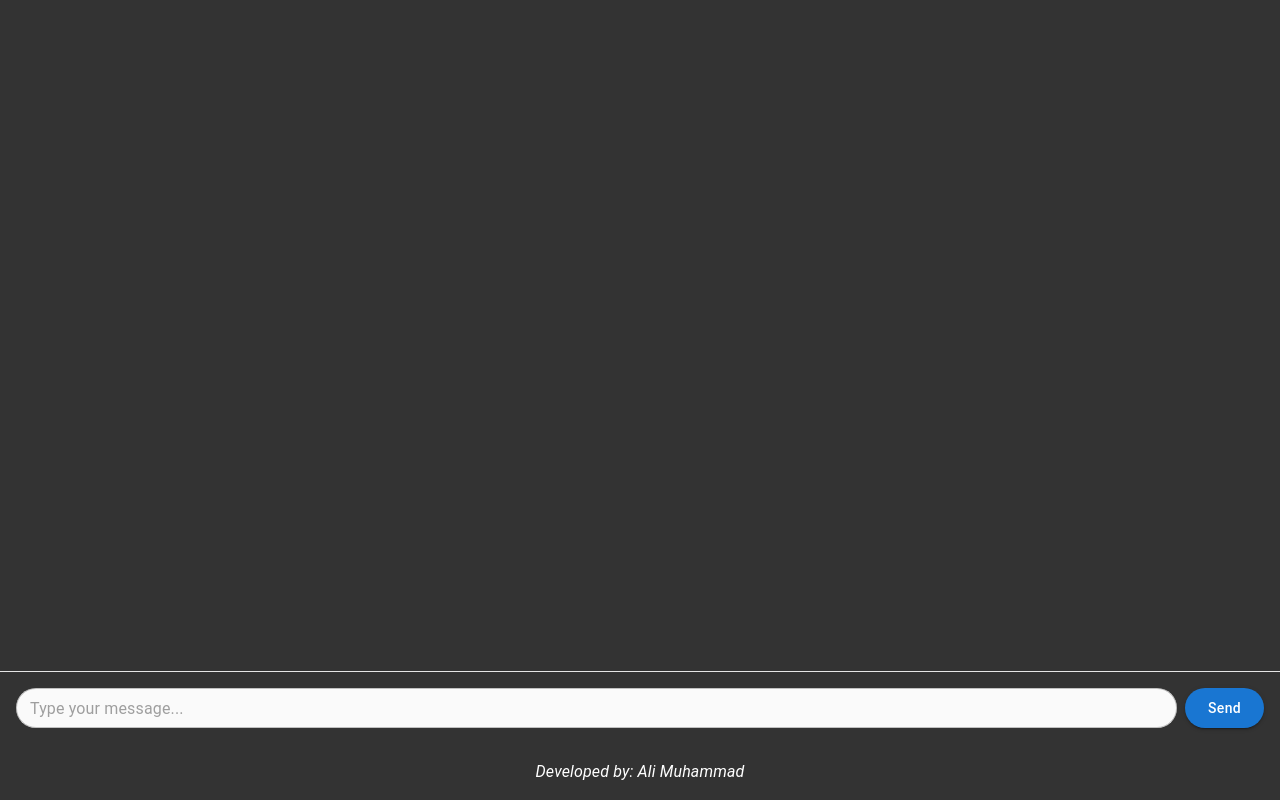
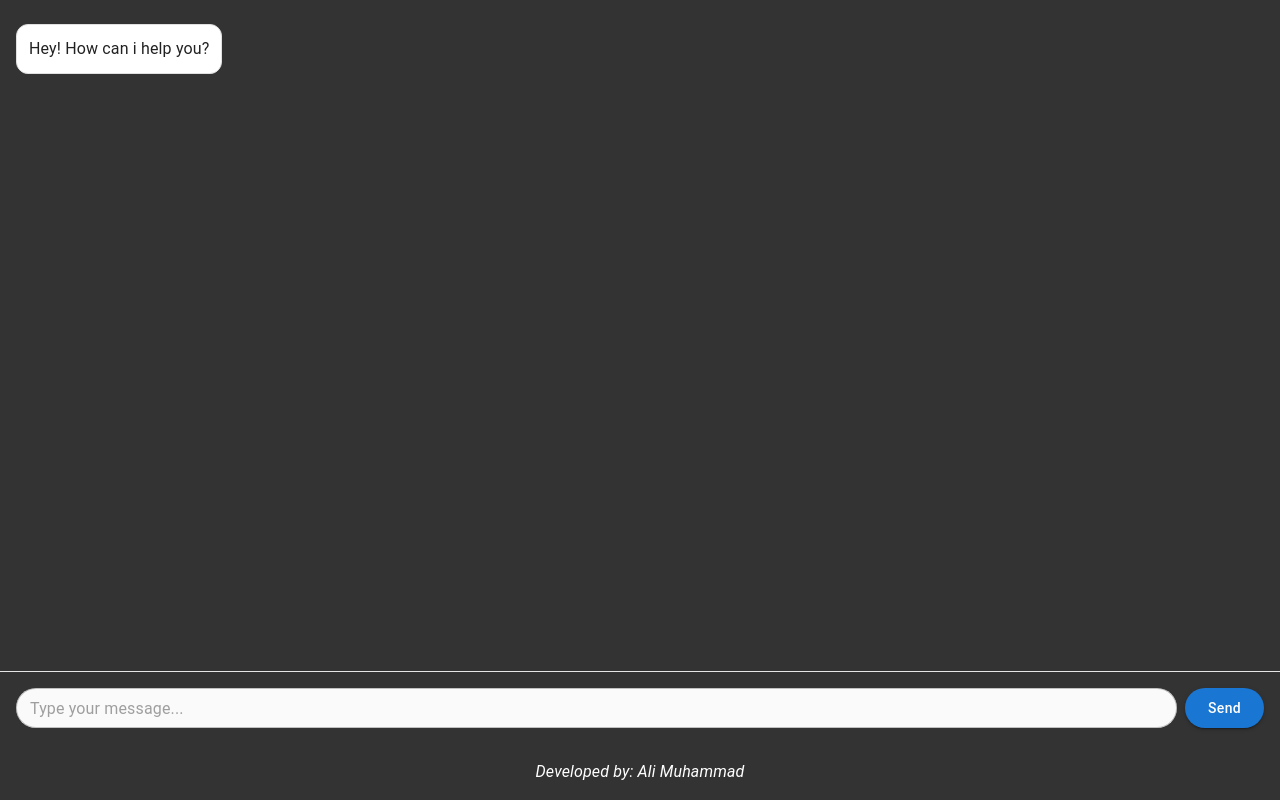
Before and after one commit to aliwimetrix/llm-chat-frontend, a React (Vite) app: page / in a window 1280 px wide. Built offline with nearby package versions, Linux system fonts and the light colour scheme.

Commit message:
Update OpenAI.tsx

```diff
--- a/src/OpenAI.tsx
+++ b/src/OpenAI.tsx
@@ -14,7 +14,7 @@ type Message = {
 };
 
 export const OpenAI = () => {
-  const [messages, setMessages] = useState<Message[]>([]);
+  const [messages, setMessages] = useState<Message[]>([ { role: "assistant", text: "Hey! How can i help you?" } ]);
   const [prompt, setPrompt] = useState<string>("");
 
   const handleSend = async () => {
```
